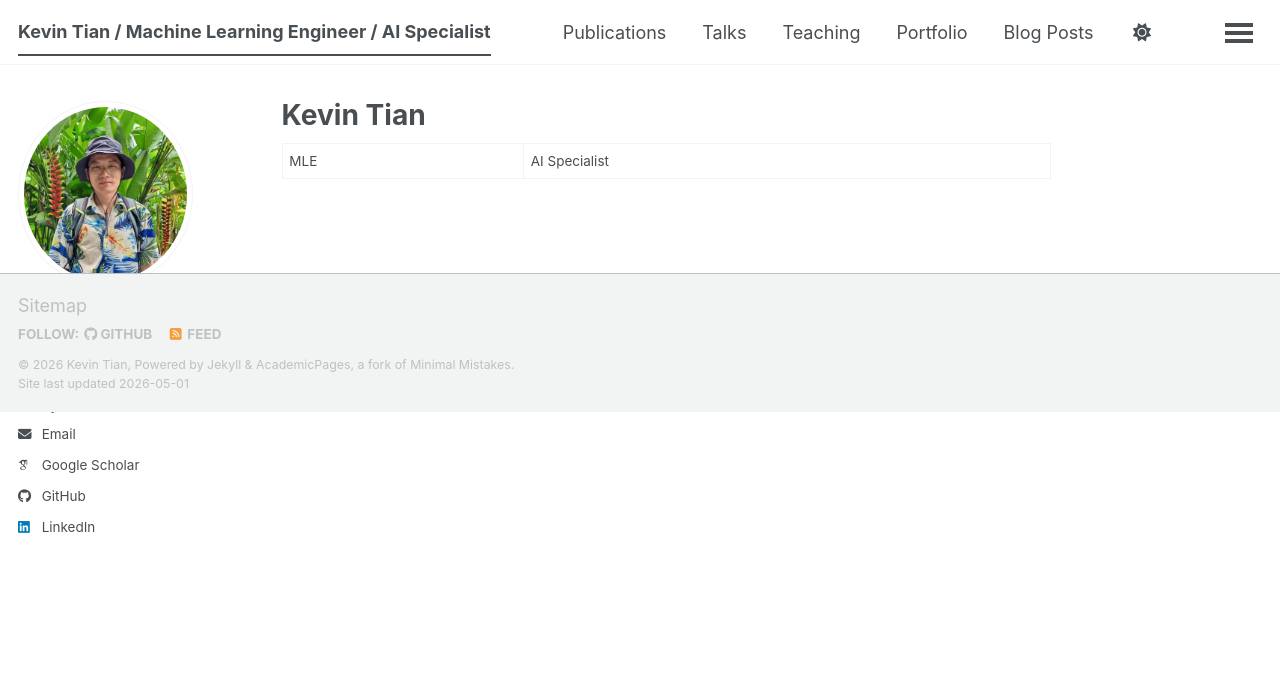
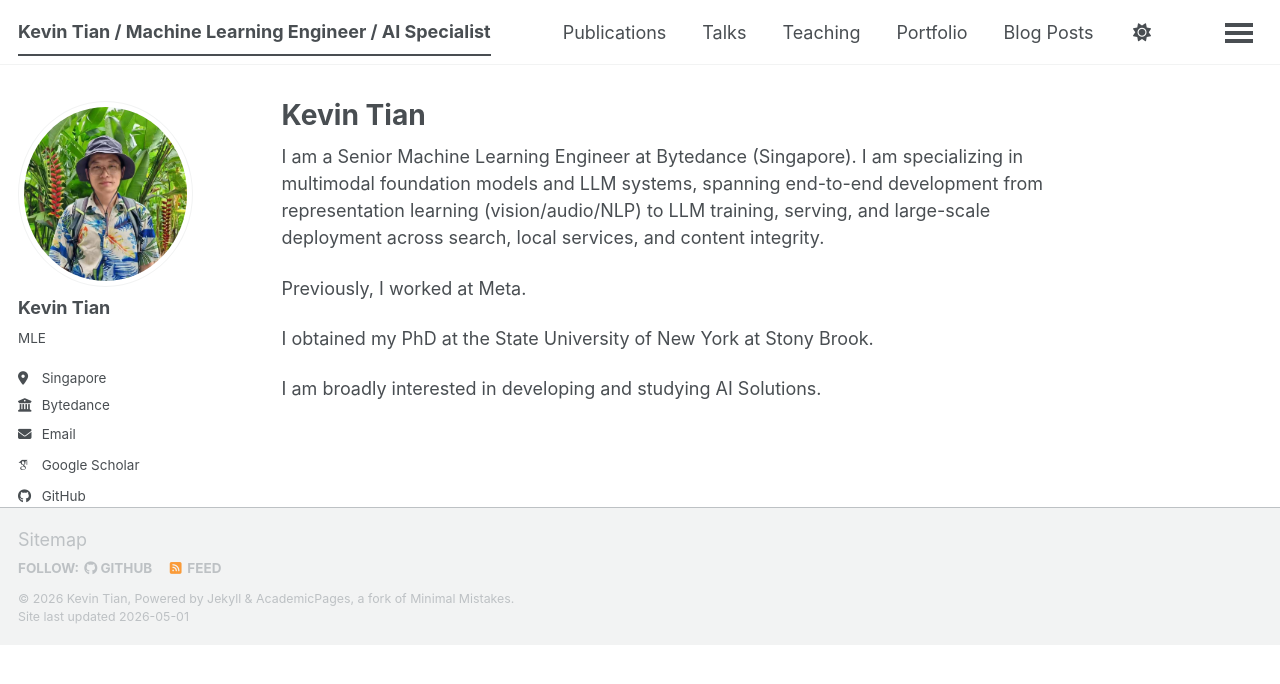
Before and after one commit to kevinmtian/kevinmtian.github.io, a Jekyll site: the page built from _pages/about.md, in a window 1280 px wide. Shown: the top 684 px of the page. Built offline with Jekyll 4.4.1, drawn with Linux system fonts in a browser that asks for light colours; some web fonts are replaced; a script bundle is joined from its source files by our own code; library files that are not in the unit come from our copies.

Commit message:
update personal page

```diff
--- a/_pages/about.md
+++ b/_pages/about.md
@@ -6,4 +6,12 @@
   - /about/
   - /about.html
 ---
-MLE | AI Specialist
+
+I am a Senior Machine Learning Engineer at Bytedance (Singapore). I am specializing in multimodal foundation models and LLM systems, spanning end-to-end development from representation learning (vision/audio/NLP) to LLM training, serving, and large-scale deployment across search, local services, and content integrity.
+
+Previously, I worked at Meta.
+
+I obtained my PhD at the State University of New York at Stony Brook.
+
+
+I am broadly interested in developing and studying AI Solutions.
```
